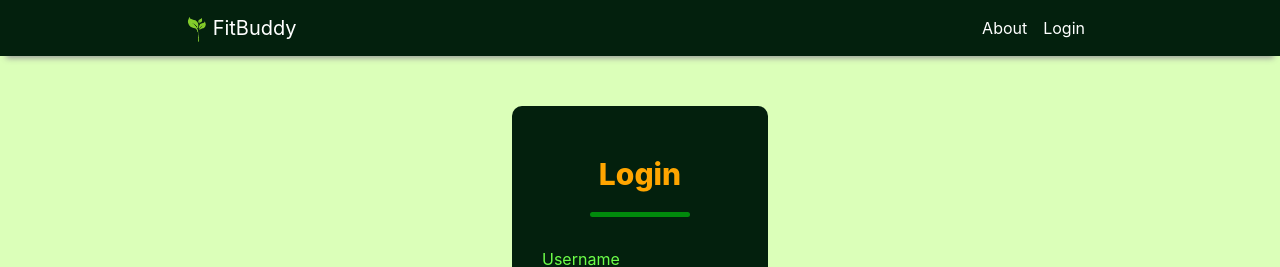
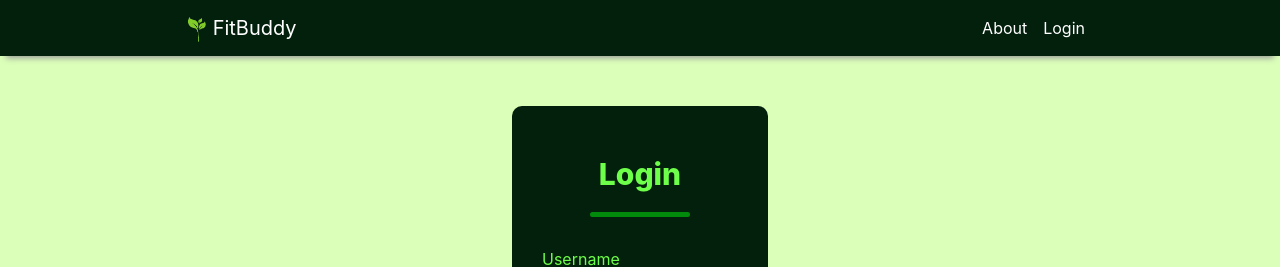
Before and after one commit to Three-of-Kind-Project2/FitBuddy-frontend, an Angular app: page /login in a window 1280 px wide. Shown: the top 267 px of the page. Built offline with nearby package versions, Linux system fonts and the light colour scheme.

Commit message:
jenkins test revert

```diff
--- a/src/app/login/login.component.css
+++ b/src/app/login/login.component.css
@@ -20,7 +20,7 @@
   margin-bottom: 30px;
   font-weight: 800;
   font-size: 30px;
-  color: orange;
+  color: #6dff49;
 }
 
 .login-sec h2:after {
```
